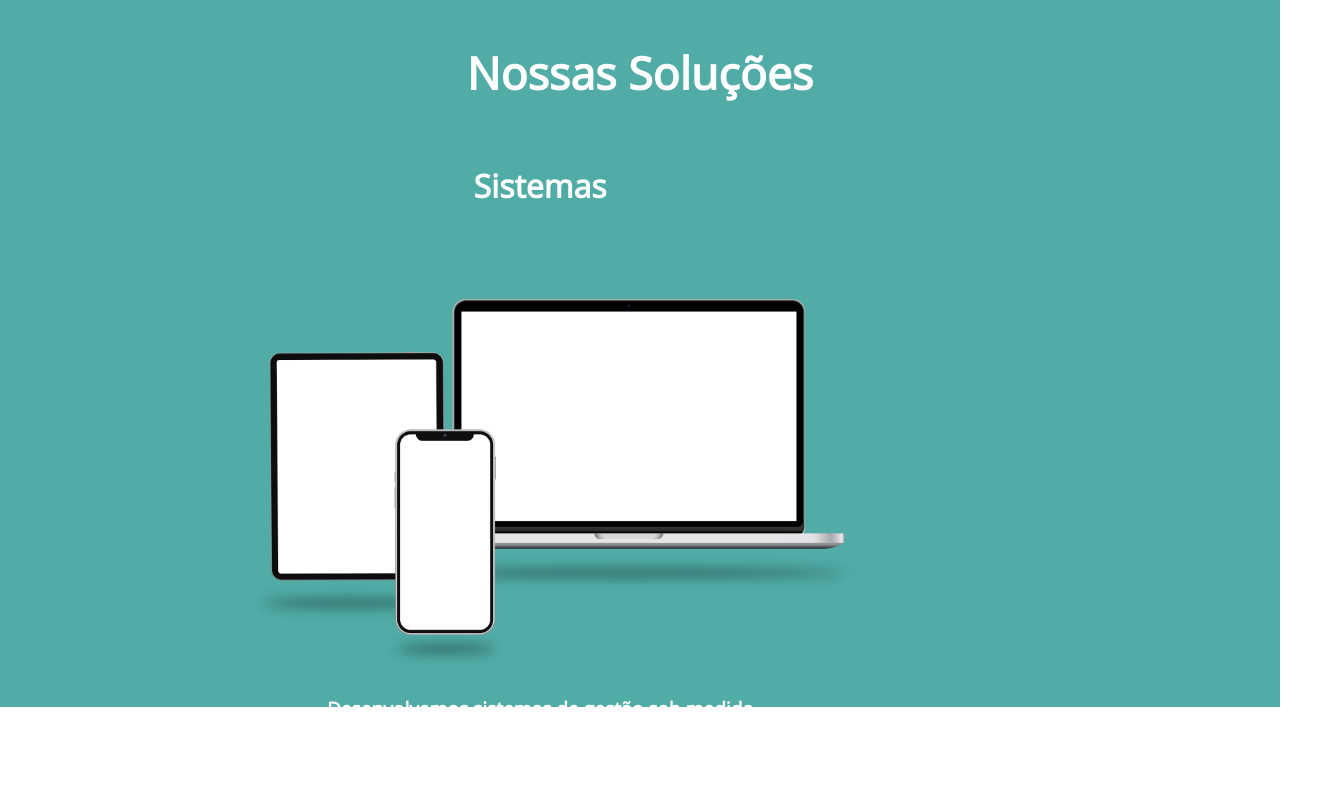
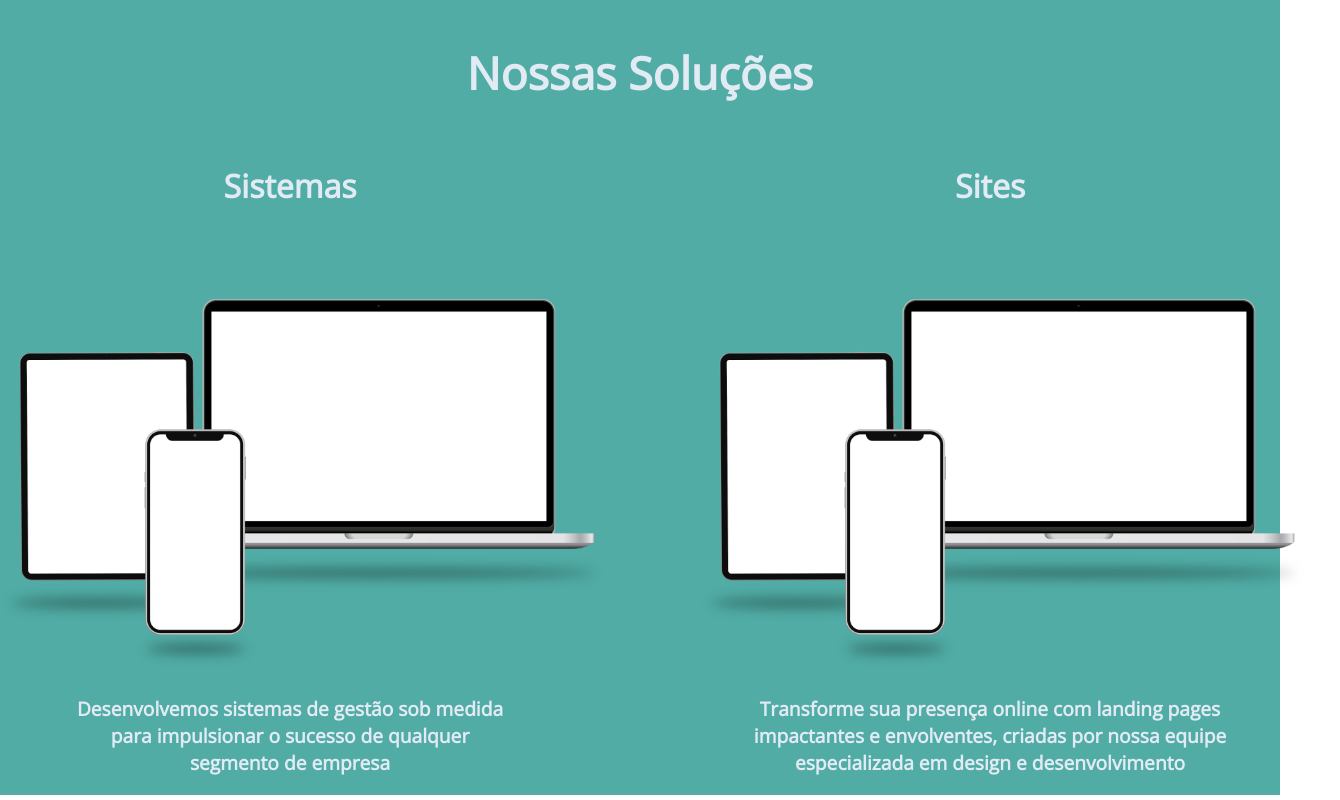
Before and after one commit to jxhnlcs/EkkoPage, a Vue app in the folder frontend/: page / in a window 1280 px wide. Shown: the part 1260-2060 px from the top of the page, 1340 px wide, since content can reach past the window. Built offline with nearby package versions, Linux system fonts and the light colour scheme.

Commit message:
fix display flex

```diff
--- a/frontend/src/views/Screen.vue
+++ b/frontend/src/views/Screen.vue
@@ -30,8 +30,9 @@
     </div>
 
     <!--Soluções-->
-    <div id="dois" class="solutions">
+    <div id="dois" class="solutionsSection">
         <h1>Nossas Soluções</h1>
+        <div class="solutions">
             <div class="sistemas">
                 <h2>Sistemas</h2>
                 <img src="../assets/img/dispositivos.png" alt="">
@@ -45,9 +46,11 @@
                     especializada em design e desenvolvimento</h3>
             </div>
         </div>
+    </div>
 </template>
 
 <style>
+
 .header {
     height: 80vh;
     width: 100%;
@@ -95,7 +98,7 @@
     padding: 0.2rem 1rem;
     font-size: 15px;
     font-weight: bold;
-    color: var(--tertiary-color);
+    color: var(--secondary-color);
     position: relative;
     z-index: 1;
 }
@@ -107,7 +110,7 @@
     position: absolute;
     top: 0;
     left: 0;
-    background-color: var(--secondary-color);
+    background-color: var(--tertiary-color);
     border-radius: 20px;
     z-index: -1;
     transition: 0.5s linear;
@@ -115,10 +118,6 @@
 
 .header nav li a:hover:before {
     width: 100%;
-}
-
-.header nav li a:hover {
-    color: var(--primary-color);
 }
 
 .header .main {
@@ -129,6 +128,7 @@
 
 .main h1 {
     color: white;
+    cursor: default;
 }
 
 .main a {
@@ -139,13 +139,17 @@
     padding: 15px;
     border-radius: 20px;
     margin-left: 600px;
+    font-weight: bold;
     transition: background-color 0.3s ease-in-out, color 0.3s ease-in-out;
+}
 
+.main a:hover{
+    color: var(--tertiary-color);
 }
 
 
 .main a:hover {
-    background-color: white;
+    background-color: var(--secondary-color);
 }
 
 .header .main span {
@@ -179,29 +183,37 @@
 
 .why h1 {
     font-size: 60px;
+    cursor: default;
 }
 
 .why h2 {
     font-size: 30px;
+    cursor: default;
 }
 
+/* Soluções */
 
-.solutions {
+.solutionsSection {
     margin-top: 150px;
     text-align: center;
     background-color: var(--primary-color);
-    height: 90vh;
     position: relative;
 }
 
-.solutions h1 {
-    color: white;
+.solutionsSection h1 {
+    color: var(--secondary-color);
     font-size: 2.8rem;
     padding: 25px;
     position: absolute;
     top: 0;
     left: 50%;
     transform: translateX(-50%);
+    cursor: default;
+}
+
+.solutions{
+    display: flex;
+    justify-content: center;
 }
 
 .sistemas,
@@ -211,15 +223,10 @@
     text-align: center;
 }
 
-.sistemas {
-    margin-right: 200px;
-}
-
 .sistemas img,
 .sites img {
     width: 700px;
     transition: transform 0.6s;
-    /* Adiciona uma transição suave para o efeito */
 }
 
 .sistemas img:hover,
@@ -230,13 +237,15 @@
 
 .sistemas h2,
 .sites h2 {
-    color: white;
+    color: var(--secondary-color);
     font-size: 2.0rem;
+    cursor: default;
 }
 
 .sistemas h3,
 .sites h3 {
-    color: white;
+    color: var(--secondary-color);
     font-size: 1.2rem;
+    cursor: default;
 
 }</style>
--- a/frontend/style.css
+++ b/frontend/style.css
@@ -10,7 +10,7 @@ body{
 :root{
     --primary-color:#50ACA5;
     --secondary-color:#e2ebf4;
-    --tertiary-color: #e2ebf4;
+    --tertiary-color: #23766f;
 }
 
 html{
```
Lines whose indentation alone changed are shown as unchanged.
